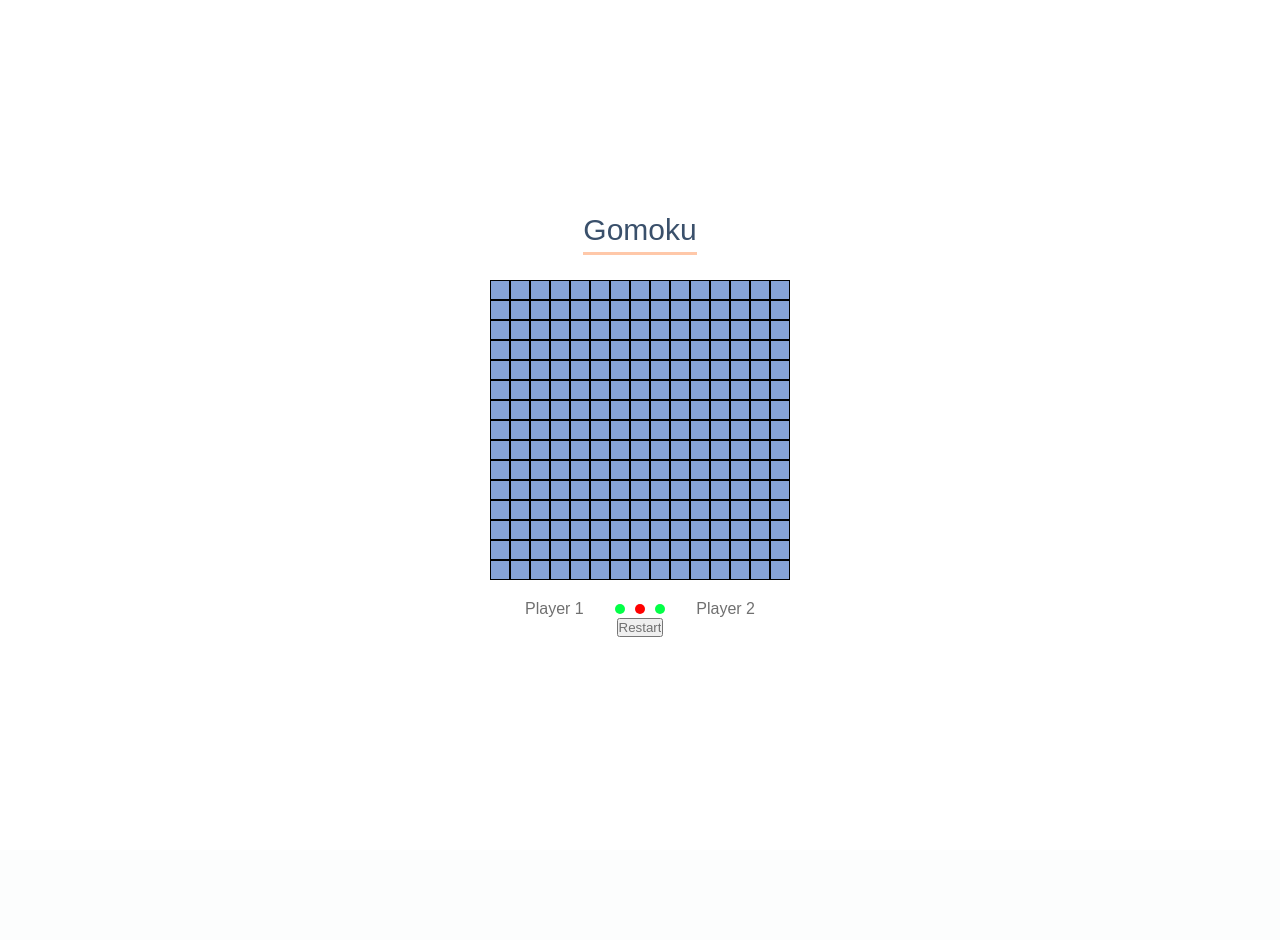
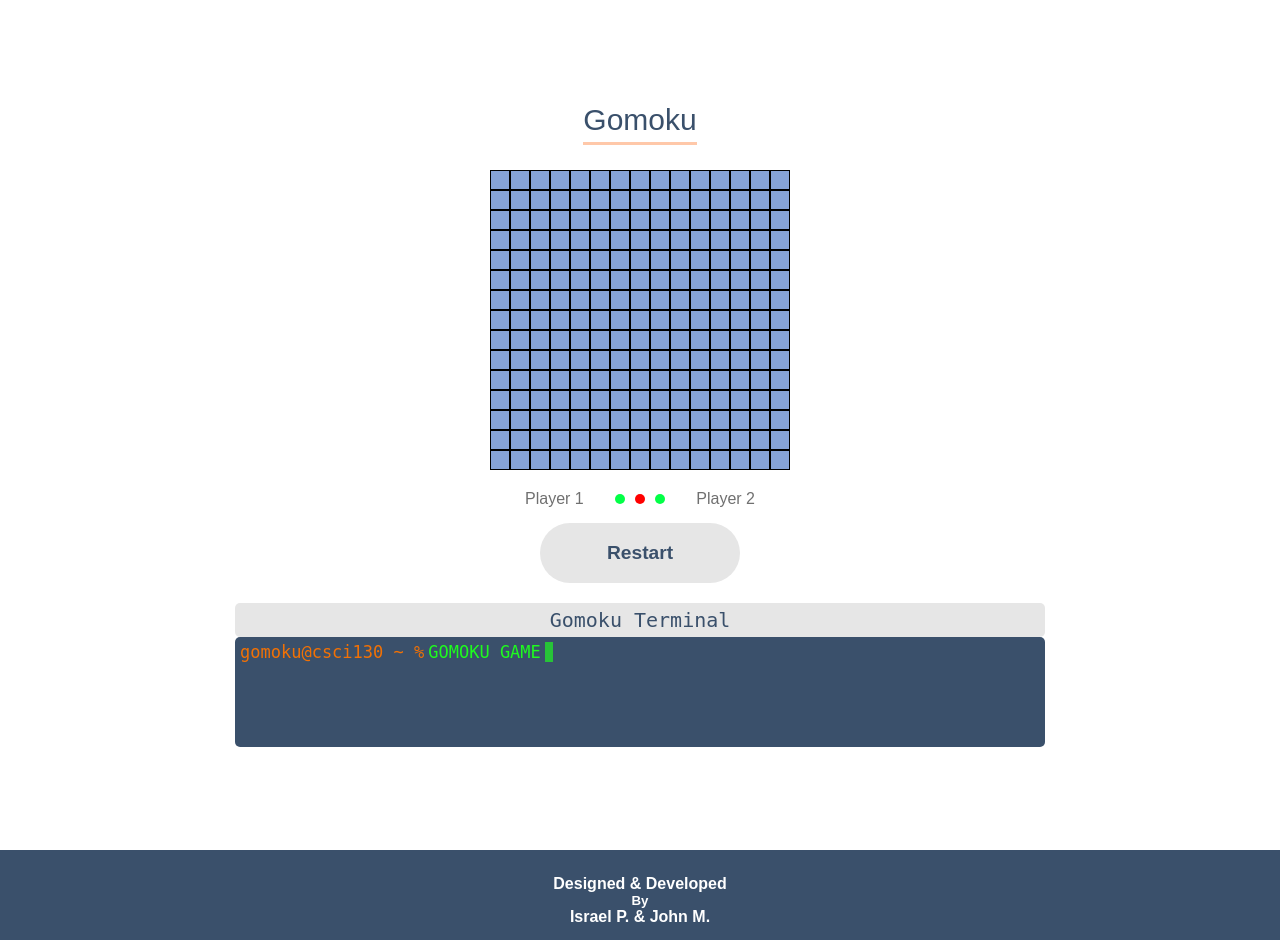
Before and after one commit to mennymendoza/gomoku, a PHP site: page /pages/game/index.html in a window 1280 px wide. Shown: the part 68-1008 px from the top of the page. Before the commit the page ends 705 px from the top, so only its background shows below. Run offline with PHP 8.4, Linux system fonts and the light colour scheme; some web fonts are replaced.

Commit message:
Console in game page

```diff
--- a/css/game.css
+++ b/css/game.css
@@ -49,3 +49,49 @@
     border: 1px solid #000;
     border-collapse: collapse;
 }
+
+@keyframes flash {
+    0% {
+      opacity: 0;
+    }
+    100% {
+      opacity: 1;
+    }
+}
+/* CONSOLE */
+#console-bar {
+    margin-top: 20px;
+    background-color: #e6e6e6;
+    width: 800px;
+    border-radius: 5px;
+    text-align: center;
+    padding: 5px;
+    color: var(--mainBlue);
+    font-family: monospace;
+    font-size: 20px;
+}
+#console {
+    background-color: var(--mainBlue);
+    width: 800px;
+    height: 100px;
+    border-radius: 5px;
+    display: flex;
+    padding: 5px;
+}
+#console p {
+    font-family: monospace;
+    font-size: 17px;
+}
+#console-tag {
+    color: #F17105;
+}
+#console-alert {
+    margin: 0 4px 0 4px;
+    color: #1EFC1E;
+}
+#console-cursor {
+    width: 8px;
+    height: 20px;
+    background-color: #1EFC1E;
+    animation: flash 1s ease-in-out infinite;
+}
--- a/js/classes.js
+++ b/js/classes.js
@@ -1,7 +1,7 @@
 // All classes used in the game
 
 "use strict";
-
+let consoleBox = document.querySelector('#console-alert')
 class Game {
     constructor(boardSize) {
         // Properties
@@ -56,7 +56,8 @@
             this.numberOfTurns++;
         }
         else {
-            alert("Idiot! That cell has been clicked already!");
+            // alert("Idiot! That cell has been clicked already!");
+            consoleBox.innerHTML = "Idiot! That cell has been clicked already!"
             return;
         }
     }
--- a/pages/game/index.html
+++ b/pages/game/index.html
@@ -35,8 +35,20 @@
                 </div>
                 <p>Player 2</p>
             </div>
-            <input type='button' onclick='restartGame()' value='Restart'/>
+            <!-- <input type='button' onclick='restartGame()' value='Restart'/> -->
+            <button type="button" class="btn" onclick="restartGame()">Restart</button>
+            <div id="console-bar">Gomoku Terminal</div>
+            <div id="console">
+                <p id="console-tag">gomoku@csci130 ~ % </p>
+                <p id="console-alert">GOMOKU GAME</p>
+                <div id="console-cursor"></div>
+            </div>
         </section>
+        <footer>
+            <h4>Designed & Developed</h4>
+            <h5>By</h5>
+            <h4>Israel P. & John M.</h4>
+        </footer>
         <!-- footer goes here -->
         <script src="../../js/classes.js"></script>
         <script src="../../js/game.js"></script>
```
